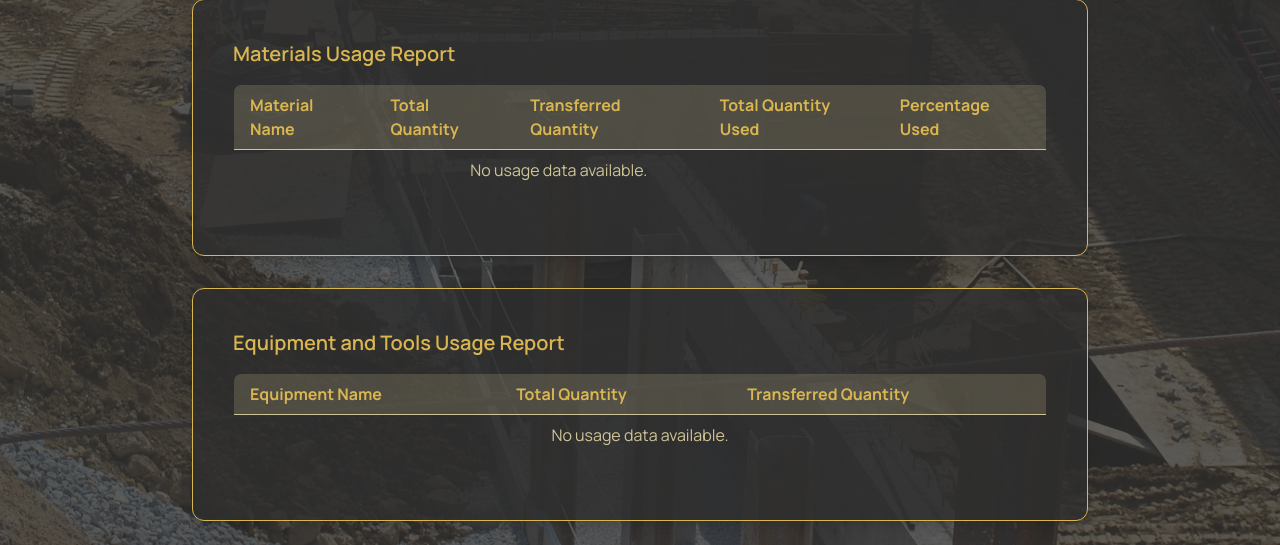
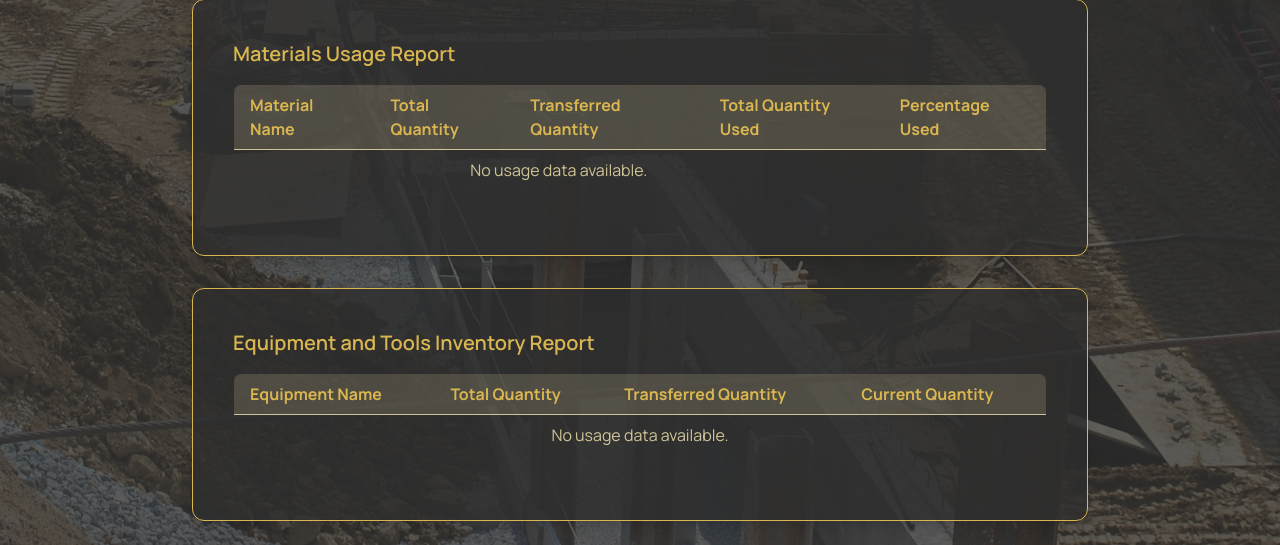
Before and after one commit to gianvalen/stockwise, a Django app: template stockwise/templates/project_management/project_detail.html in a window 1280 px wide. Shown: the part 473-1018 px from the top of the page. Run offline with Django 5.2, Linux system fonts and the light colour scheme; the template is opened without the code that fills it, so the values that code supplies are empty; some libraries are stand-ins or nearby versions.

Commit message:
Fixed Equipment and tools inventory Report

```diff
--- a/stockwise/project_management/views.py
+++ b/stockwise/project_management/views.py
@@ -74,6 +74,7 @@ def project_detail(request, project_id):
                 'equipment_name': item.material.material_name,
                 'total_quantity': item.initial_quantity,
                 'transferred_quantity': item.transferred_out or 0,
+                'current_quantity': item.quantity,
                 'unit': item.material.unit,
             })
         else:
--- a/stockwise/templates/project_management/project_detail.html
+++ b/stockwise/templates/project_management/project_detail.html
@@ -88,7 +88,7 @@
 
 <!-- ✅ Monthly Report Card Styled Like Others -->
 <section class="bg-surface/80 rounded-xl shadow-lg p-6 sm:p-10 border border-primary max-w-4xl mx-auto mt-8">
-  <h4 class="text-xl font-semibold text-primary mb-4">Equipment and Tools Usage Report</h4>
+  <h4 class="text-xl font-semibold text-primary mb-4">Equipment and Tools Inventory Report</h4>
 
   <div class="overflow-x-auto">
     <table class="w-full text-left text-secondary border border-muted rounded-lg overflow-hidden">
@@ -97,6 +97,7 @@
           <th class="px-4 py-2 border-b border-muted">Equipment Name</th>
           <th class="px-4 py-2 border-b border-muted">Total Quantity</th>
           <th class="px-4 py-2 border-b border-muted">Transferred Quantity</th>
+          <th class="px-4 py-2 border-b border-muted">Current Quantity</th>
         </tr>
       </thead>
       <tbody>
@@ -105,6 +106,7 @@
             <td class="px-4 py-2">{{ row.equipment_name }}</td>
             <td class="px-4 py-2">{{ row.total_quantity }} {{ row.unit }}</td>
             <td class="px-4 py-2">{{ row.transferred_quantity }} {{ row.unit }}</td>
+            <td class="px-4 py-2">{{ row.current_quantity }} {{ row.unit }}</td>
           </tr>
         {% empty %}
           <tr>
@@ -116,4 +118,5 @@
   </div>
 </section>
 
+
 {% endblock %}
--- a/stockwise/warehouse/views.py
+++ b/stockwise/warehouse/views.py
@@ -63,6 +63,7 @@ def project_detail(request, project_id):
                 'equipment_name': item.material.material_name,
                 'total_quantity': item.initial_quantity,
                 'transferred_quantity': item.transferred_out or 0,
+                'current_quantity': item.quantity,
                 'unit': item.material.unit,
             })
         else:
```
Also changed, not shown: stockwise/templates/warehouse/project_detail.html (+5 -2 lines).
